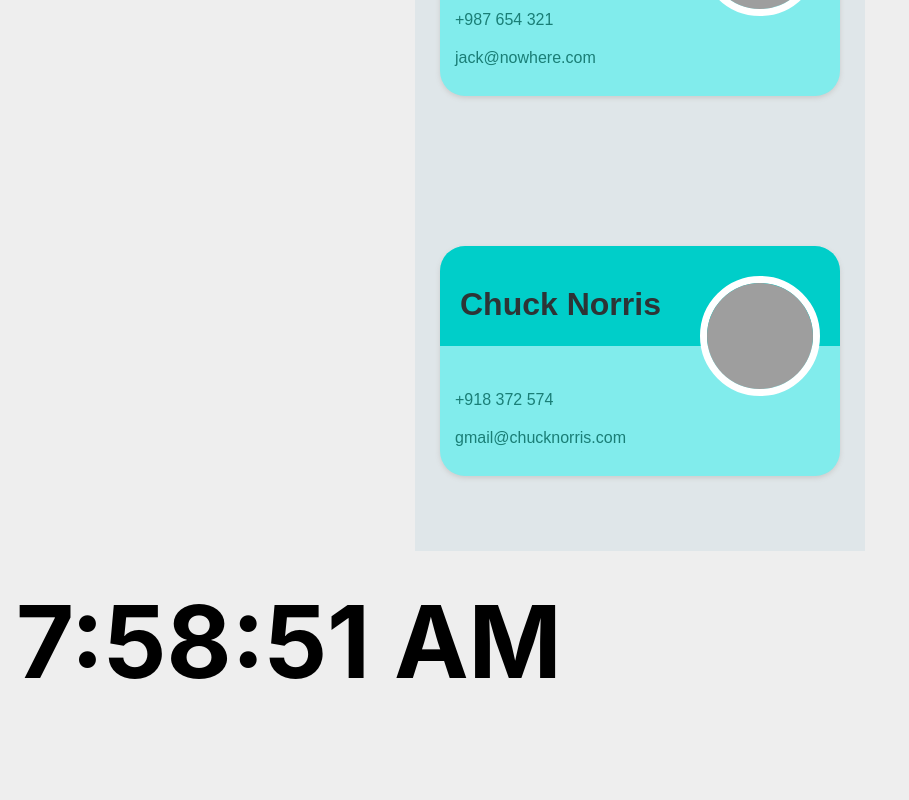
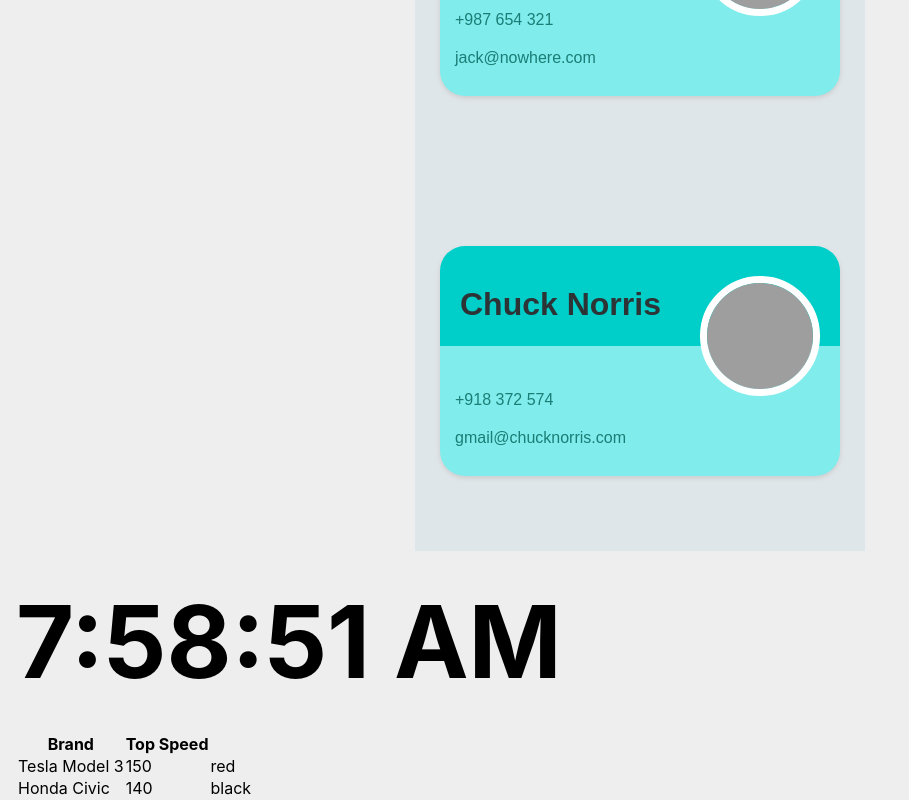
Before and after one commit to irensula/react-projects, a React (Create React App) app in the folder react/: page / in a window 1280 px wide. Shown: the part 1532-2332 px from the top of the page, without its empty margins (0-909 px from the left). Before the commit the page ends 2264 px from the top, so only its background shows below. Built offline with nearby package versions, Linux system fonts and the light colour scheme; grey boxes are pictures that could not be loaded.

Commit message:
Add files via upload

```diff
--- a/react/src/App.js
+++ b/react/src/App.js
@@ -13,6 +13,7 @@
 import contacts from './contacts.js';
 import notes from './notes.js';
 import Time from './components/Time.jsx';
+import Destructuring from './components/Destructuring.jsx';
 
 function createCard(contact) {
   return (
@@ -73,6 +74,7 @@
         email={contacts[2].email}
       /> */}
       <Time />
+      <Destructuring />
       <Footer />
 
   </div>
--- /dev/null
+++ b/react/src/components/Destructuring.jsx
@@ -0,0 +1,52 @@
+// import animals, { useAnimals } from "./data";
+import cars from "./cars";
+
+
+function Destructuring() {
+    const [ honda, tesla ] = cars;
+    const { speedStats: { topSpeed: hondaTopSpeed } } = honda;
+    const { speedStats: { topSpeed: teslaTopSpeed } } = tesla;
+    const { coloursByPopularity: [hondaTopColour] } = honda;
+    const { coloursByPopularity: [teslaTopColour] } = tesla;
+    return(
+        <table>
+            <tr>
+                <th>Brand</th>
+                <th>Top Speed</th>
+            </tr>
+            <tr>
+                <td>{tesla.model}</td>
+                <td>{teslaTopSpeed}</td>
+                <td>{teslaTopColour}</td>
+            </tr>
+            <tr>
+                <td>{honda.model}</td>
+                <td>{hondaTopSpeed}</td>
+                <td>{hondaTopColour}</td>
+            </tr>
+        </table>
+    )
+    // console.log(animals);
+    // const [cat, dog] = animals; //destructuring of array
+    // console.log(cat);
+    // console.log(dog);
+
+    // const { name: dogName, sound: dogSound } = dog; //destructuring of object
+    // console.log(dogName);
+    // console.log(dogSound);
+
+    // const { name, sound, feedingRequirements: { food, water }  } = cat; //destructuring of object
+    // console.log(name);
+    // console.log(sound);
+    // console.log(food);
+    // console.log(water);
+
+    // const {name = "Fluffy", sound = "Purr" } = cat;
+    // console.log(name);
+    // const [animal, makeSound] = useAnimals(cat);
+    // console.log(animal);
+    // makeSound();
+
+}
+
+export default Destructuring;
--- /dev/null
+++ b/react/src/components/cars.js
@@ -0,0 +1,22 @@
+const cars = [
+    {
+      model: "Honda Civic",
+      //The top colour refers to the first item in the array below:
+      //i.e. hondaTopColour = "black"
+      coloursByPopularity: ["black", "silver"],
+      speedStats: {
+        topSpeed: 140,
+        zeroToSixty: 8.5
+      }
+    },
+    {
+      model: "Tesla Model 3",
+      coloursByPopularity: ["red", "white"],
+      speedStats: {
+        topSpeed: 150,
+        zeroToSixty: 3.2
+      }
+    }
+  ];
+
+  export default cars;
--- /dev/null
+++ b/react/src/components/data.js
@@ -0,0 +1,23 @@
+const animals = [
+    {
+        name: "cat",
+        sound: "meow",
+        feedingRequirements: {
+            food: 2,
+            water: 3
+        }
+    },
+    { name: "dog", sound: "woof" }
+  ];
+
+  function useAnimals(animal) {
+    return [
+        animal.name,
+        function() {
+            console.log(animal.sound);
+        }
+    ]
+  }
+
+  export default animals;
+  export { useAnimals };
```
